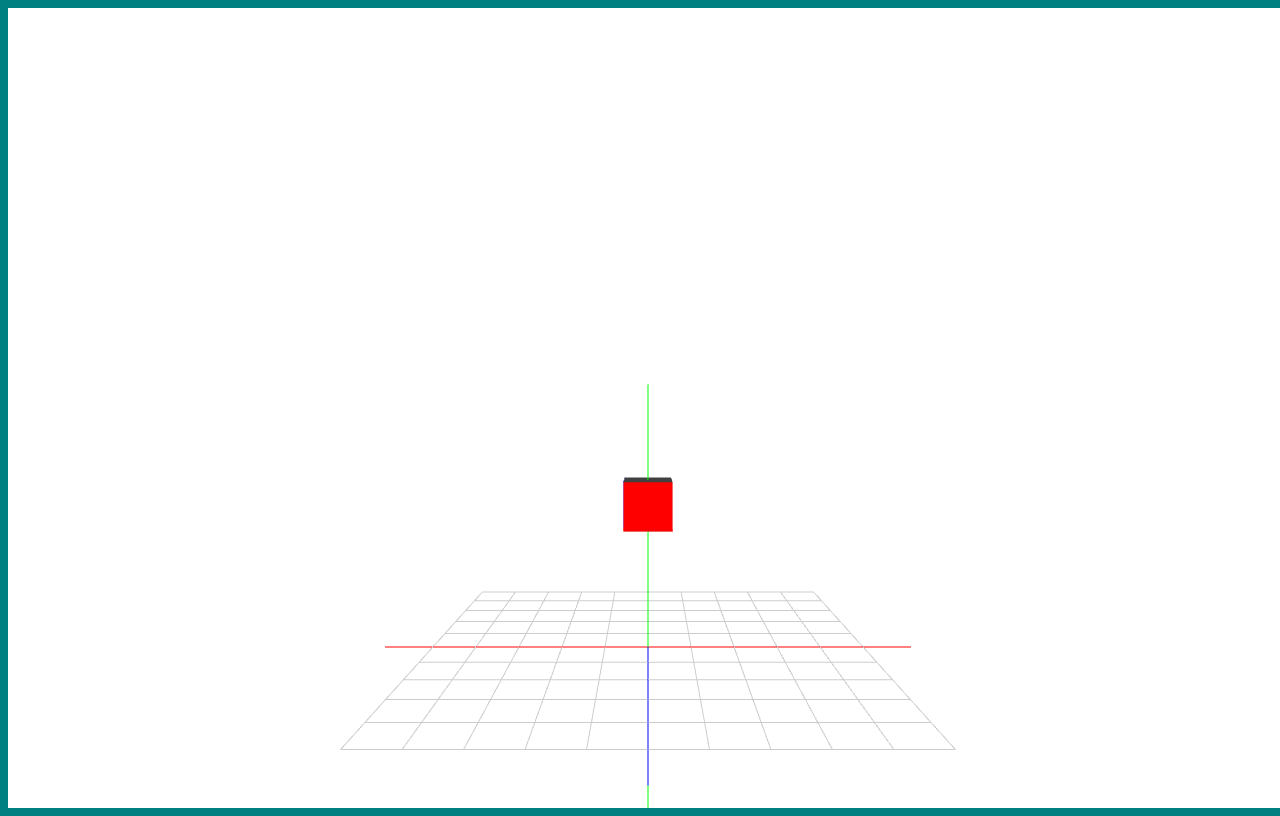
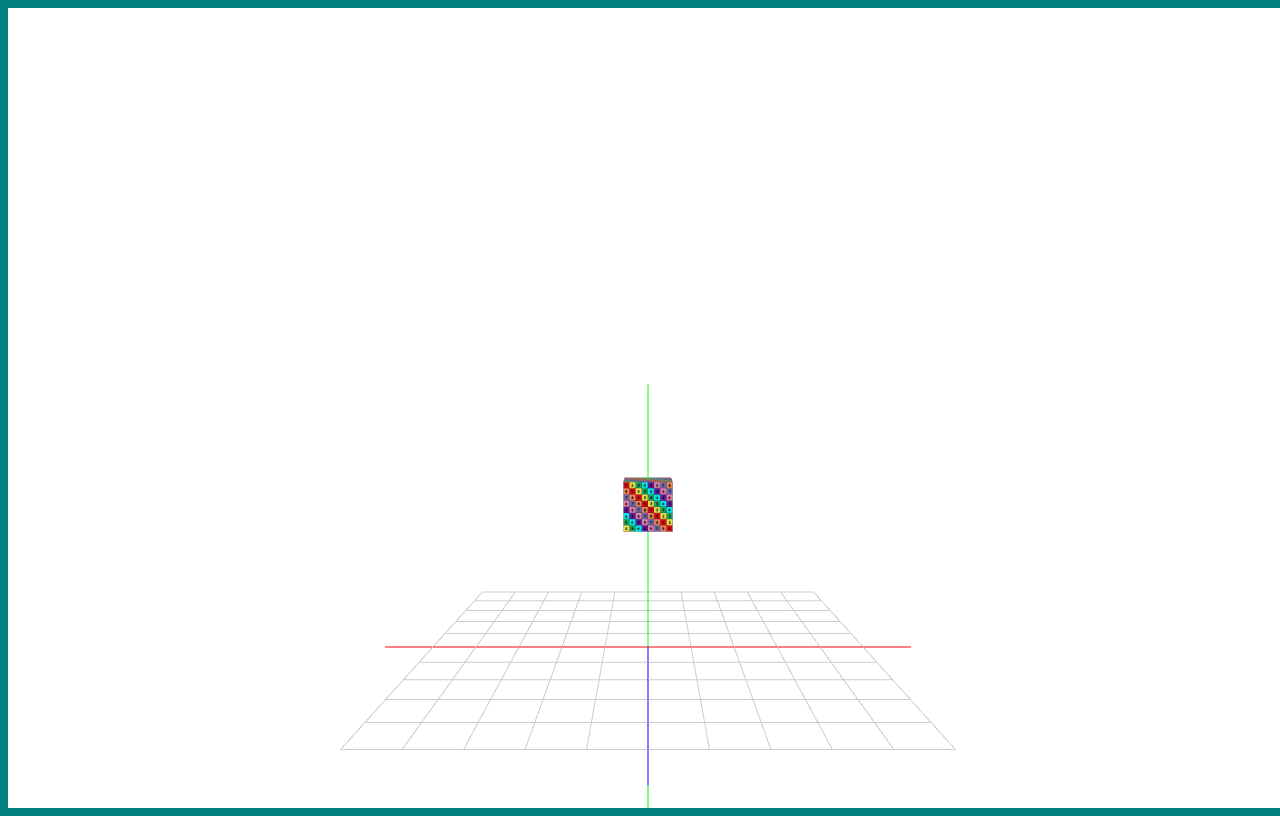
Before and after one commit to ccincotti3/FunWithWebGl, a website: page funWithWebGl/009/index.html in a window 1280 px wide. Drawn offline with Linux system fonts and the light colour scheme.

Commit message:
add texture to cube

```diff
--- a/funWithWebGl/009/Primatives.js
+++ b/funWithWebGl/009/Primatives.js
@@ -96,6 +96,9 @@
   }
 }
 
+/**
+ * Each face is a quad, and tied together.
+ */
 Primatives.Cube = class {
   static createModel(gl){ return new Model(Primatives.Cube.createMesh(gl,1,1,1,0,0,0)); }
   static createMesh(gl,width,height,depth,x,y,z){
--- a/funWithWebGl/009/index.html
+++ b/funWithWebGl/009/index.html
@@ -29,16 +29,16 @@
         gCameraCtrl = new CameraController(gl, gCamera)
 
         //Load resources
-        // const texture = document.getElementById("imgTex")
-        // gl.fLoadTexture("tex001", texture)
+        const texture = document.getElementById("imgTex")
+        gl.fLoadTexture("tex001", texture)
 
         // Setup Grid
         const gGridShader = new GridAxisShader(gl, gCamera.projectionMatrix)
         const gGridModel = Primatives.GridAxis.createModel(gl, true);
 
-        // Setup Quad
         const gShader = new TestShader(gl, gCamera.projectionMatrix)
-        // .setTexture(gl.mTextureCache["tex001"])
+        .setTexture(gl.mTextureCache["tex001"])
+
         const gModel = Primatives.Cube.createModel(gl)
         gModel.setPosition(0, 0.6, 0).setScale(0.2, 0.2, 0.2)
 
@@ -56,7 +56,7 @@
             .renderModel(gGridModel.preRender())
 
             gShader.activate()
-            // .preRender() don't need this right now since it handles textures
+            .preRender()
             .setTime(performance.now()) // for animations later
             .setCameraMatrix(gCamera.viewMatrix)
             .renderModel(gModel.preRender())
@@ -142,8 +142,7 @@
     out vec4 finalColor;
 
     void main(void) { // weird that it's s,t but its just x,y
-        // finalColor = texture(uMainTex, vec2(texCoord.s, texCoord.t)); // Set color of the pixel at that UV location
-        finalColor = color;
+        finalColor = texture(uMainTex, vec2(texCoord.s, texCoord.t)); // Set color of the pixel at that UV location
     }
 </script>
 
```
